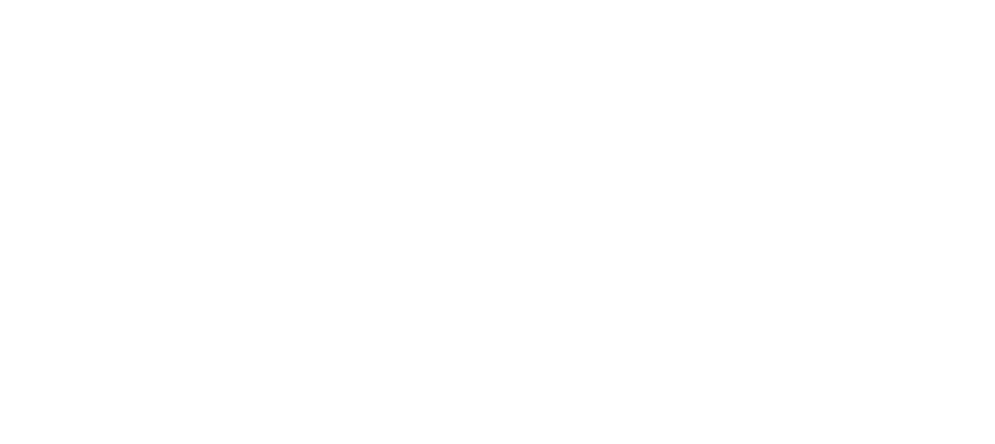
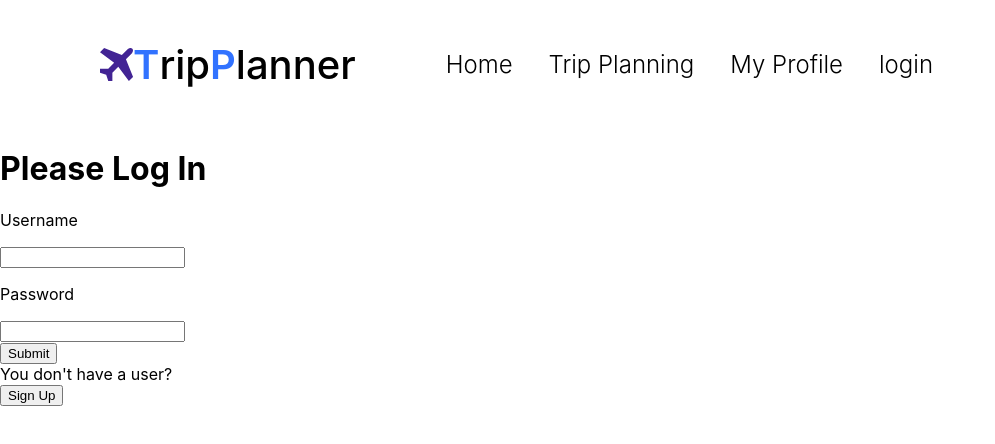
Before and after one commit to tseela/barilan_project, a React (Create React App) app in the folder frontend/: page /signin in a window 1280 px wide. Before the commit this address had no page. Shown: the top 444 px of the page, without its empty margins (0-995 px from the left). Built offline with nearby package versions, Linux system fonts and the light colour scheme; the HTML template or start-up script is replaced by a standard one.

Commit message:
moved login-logout-signup to '/signup' path

```diff
--- a/frontend/src/App.js
+++ b/frontend/src/App.js
@@ -1,6 +1,6 @@
 import './App.css';
 import { BrowserRouter as Router, Routes, Route } from "react-router-dom";
-import { Home, Login, Profile } from "./pages";
+import { Home, SignIn, Profile } from "./pages";
 
 export default function App() {
     return (
@@ -8,7 +8,7 @@
         <Routes>
           <Route path="/" element={<Home />} />
           <Route path="/home" element={<Home />} />
-          <Route path="/login" element={<Login />} />
+          <Route path="/signin" element={<SignIn />} />
           <Route path="/profile" element={<Profile />} />
         </Routes>
       </Router>
--- a/frontend/src/components/index.js
+++ b/frontend/src/components/index.js
@@ -1 +1,4 @@
 export { default as Navbar } from './navbar/Navbar';
+export { default as Login } from './login/Login';
+export { default as Logout } from './logout/Logout';
+export { default as SignUp } from './signup/SignUp';
--- a/frontend/src/pages/sign_up/SignUp.js
+++ b/frontend/src/components/login/Login.js
@@ -1,9 +1,8 @@
 import React, { useState } from 'react';
 import PropTypes from 'prop-types';
-import './SignUp.css';
+import './Login.css';
 
-// what happendes if the username allready exists?
-async function SignUpUser(credentials) {
+async function loginUser(credentials) {
  return fetch('/signup', {
    method: 'POST',
    headers: {
@@ -14,13 +13,13 @@
    .then(data => data.json())
 }
 
-export default function SignUp({ setToken }) {
+export default function Login({ setToken }) {
   const [username, setUserName] = useState();
   const [password, setPassword] = useState();
 
   const handleSubmit = async e => {
     e.preventDefault();
-    const token = await SignUpUser({
+    const token = await loginUser({
       'username' : username,
       'password' : password,
     });
@@ -32,11 +31,11 @@
       <h1>Please Log In</h1>
       <form onSubmit={handleSubmit}>
         <label>
-          <p>Enter username</p>
+          <p>Username</p>
           <input type="text" onChange={e => setUserName(e.target.value)} />
         </label>
         <label>
-          <p>Enter password</p>
+          <p>Password</p>
           <input type="password" onChange={e => setPassword(e.target.value)} />
         </label>
         <div>
@@ -47,6 +46,6 @@
   )
 }
 
-SignUp.propTypes = {
+Login.propTypes = {
   setToken: PropTypes.func.isRequired
-};
+}
--- /dev/null
+++ b/frontend/src/components/logout/Logout.js
@@ -0,0 +1,13 @@
+import PropTypes from 'prop-types';
+
+export default function Logout({ setToken }) {
+    return(
+        <div>
+            <button onClick={() => setToken(null)}>Logout from account</button>
+        </div>
+    );
+}
+
+Logout.propTypes = {
+    setToken: PropTypes.func.isRequired
+}
--- a/frontend/src/pages/login/Login.css
+++ b/frontend/src/components/signup/SignUp.css
@@ -1,4 +1,4 @@
-.login-wrapper {
+.signup-wrapper {
     display: flex;
     flex-direction: column;
     align-items: center;
--- a/frontend/src/pages/login/Login.js
+++ b/frontend/src/components/signup/SignUp.js
@@ -1,8 +1,8 @@
 import React, { useState } from 'react';
-import { useToken } from '../../hooks';
-import './Login.css';
+import PropTypes from 'prop-types';
+import './SignUp.css';
 
-async function loginUser(credentials) {
+async function signUser(credentials) {
  return fetch('/signup', {
    method: 'POST',
    headers: {
@@ -13,22 +13,13 @@
    .then(data => data.json())
 }
 
-export default function Login() {
+export default function SignUp({ setToken }) {
   const [username, setUserName] = useState();
   const [password, setPassword] = useState();
-  const { token, setToken } = useToken();
-
-  if (token) {
-    return(
-      <div>
-        <button onClick={() => setToken(null)}>Logout from account</button>
-      </div>
-    )
-  }
 
   const handleSubmit = async e => {
     e.preventDefault();
-    const token = await loginUser({
+    const token = await signUser({
       'username' : username,
       'password' : password,
     });
@@ -36,8 +27,8 @@
   }
 
   return(
-    <div className="login-wrapper">
-      <h1>Please Log In</h1>
+    <div className="signup-wrapper">
+      <h1>Please Sign Up</h1>
       <form onSubmit={handleSubmit}>
         <label>
           <p>Username</p>
@@ -54,3 +45,7 @@
     </div>
   )
 }
+
+SignUp.propTypes = {
+  setToken: PropTypes.func.isRequired
+}
--- a/frontend/src/pages/index.js
+++ b/frontend/src/pages/index.js
@@ -1,3 +1,3 @@
 export { default as Home } from './home/Home';
-export { default as Login } from './login/Login';
+export { default as SignIn } from './signin/SignIn';
 export { default as Profile } from './profile/Profile'
--- a/frontend/src/pages/profile/Profile.js
+++ b/frontend/src/pages/profile/Profile.js
@@ -1,13 +1,19 @@
 import './Profile.css';
 import { Navbar } from '../../components';
-import { Login } from '../../pages';
 import { useToken } from '../../hooks';
 
 export default function Profile() {
     const { token, setToken } = useToken();
 
-    if(!token) {
-      return <Login token={token} setToken={setToken} />
+    if (!token) {
+        return(
+            <main className='profile'>
+                <header className='navbar'>
+                    <Navbar />
+                </header>
+                <div>You need to log in first!<br></br><a href='/signin'>Login</a></div>
+            </main>
+        );
     }
 
     return (
--- /dev/null
+++ b/frontend/src/pages/signin/SignIn.js
@@ -0,0 +1,45 @@
+import './SignIn.css';
+import { Navbar } from '../../components';
+import { Login, Logout, SignUp } from '../../components';
+import { useToken } from '../../hooks';
+import { useState } from 'react';
+
+export default function SignIn() {
+    const { token, setToken } = useToken();
+    const [ hasUser, setHasUser ] = useState(true);
+
+    function ChangeHasUser() {
+        setHasUser(!hasUser);
+    }
+
+    if (token) {
+        return(
+            <main className='signin'>
+                <header className='navbar'>
+                    <Navbar />
+                </header>
+                <Logout setToken={setToken} />
+            </main>
+        );
+    }
+
+    return (
+        <main className='signin'>
+            <header className='navbar'>
+                <Navbar />
+            </header>
+            { hasUser ? <div>
+                <Login setToken={setToken} />
+                <div>You don't have a user?<br></br>
+                    <button onClick={ChangeHasUser}>Sign Up</button>
+                </div>
+            </div> : null }
+            { !hasUser ? <div>
+                <SignUp setToken={setToken} />
+                <div>You allready have a user?<br></br>
+                    <button onClick={ChangeHasUser}>Login</button>
+                </div>
+            </div> : null }
+        </main>
+    );
+}
```
Also changed, not shown: frontend/src/components/login/Login.css (renamed from frontend/src/pages/sign_up/SignUp.css), frontend/src/components/logout/Logout.css (added), frontend/src/pages/signin/SignIn.css (added).
